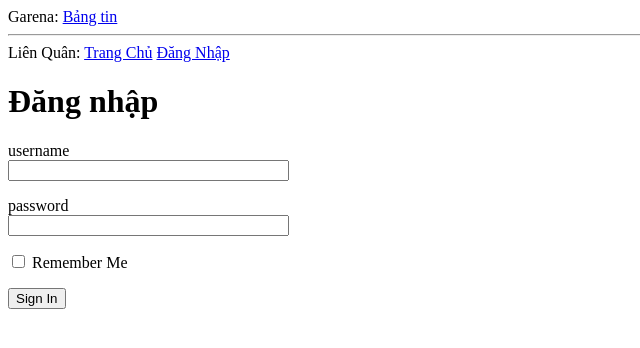
After one commit to PhoenixReal/Basic-Python_Website, a Flask app: template app/templates/login.html in a window 1280 px wide. The commit adds this page. Shown: the top 348 px of the page, without its empty margins (0-640 px from the left). Run offline with Flask 3, Linux system fonts and the light colour scheme; the template is opened without the code that fills it: values that come from a table or form of the project are taken from there, others are empty.

Commit message:
Added login page (which is making a better)

```diff
--- a/app/forms.py
+++ b/app/forms.py
@@ -1,6 +1,6 @@
 from flask_wtf import FlaskForm
 from wtforms import StringField, PasswordField, BooleanField, SubmitField
-from wtfroms.validators import DataRequired
+from wtforms.validators import DataRequired
 
 class LoginForm(FlaskForm):
     username = StringField('username', validators=[DataRequired()])
--- a/app/routes.py
+++ b/app/routes.py
@@ -1,8 +1,10 @@
 from flask import render_template
 from app import app
+from app.forms import LoginForm
 
 @app.route('/')
 @app.route('/index')
+@app.route('/login')
 def index():
     user = {'username': 'Phoenix'}
     posts = [
@@ -16,3 +18,7 @@ def index():
         }
     ]
     return render_template('index.html', title='Trang chủ', user=user, posts=posts)
+@app.route('/login')
+def login():
+    form = LoginForm()
+    return render_template('login.html', title='Đăng nhập', form=form)
--- a/app/templates/base.html
+++ b/app/templates/base.html
@@ -10,6 +10,11 @@
   <body>
     <div>Garena: <a href="/index">Bảng tin</a></div>
     <hr>
+    <div>
+      Liên Quân:
+      <a href="/index">Trang Chủ</a>
+      <a href="/login">Đăng Nhập</a>
+    </div>
     {% block content %}{% endblock %}
   </body>
 </html>
--- /dev/null
+++ b/app/templates/login.html
@@ -0,0 +1,17 @@
+{% extends "base.html" %}
+{% block content %}
+  <h1>Đăng nhập</h1>
+  <form action="" method="post" novalidate>
+       {{ form.hidden_tag() }}
+       <p>
+          {{ form.username.label }}<br>
+          {{ form.username(size=32) }}
+       </p>
+       <p>
+          {{ form.password.label }}<br>
+          {{ form.password(size=32) }}
+       </p>
+       <p>{{ form.remember_me() }} {{ form.remember_me.label }}</p>
+       <p>{{ form.submit() }}</p>
+  </form>
+{% endblock %}
```
